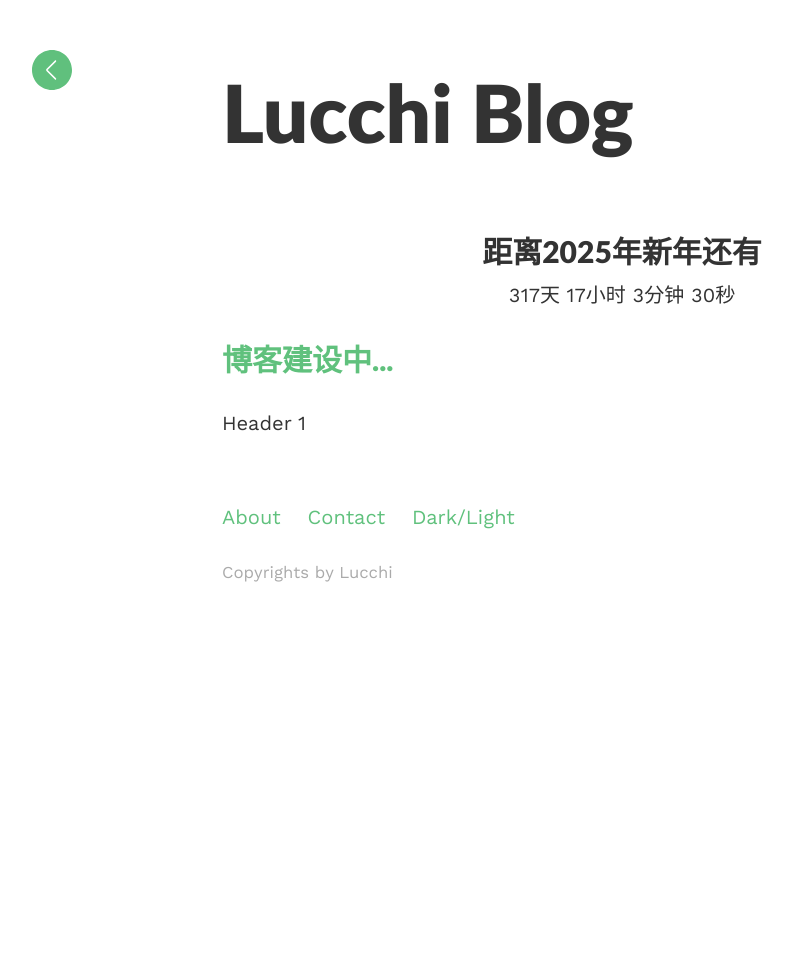
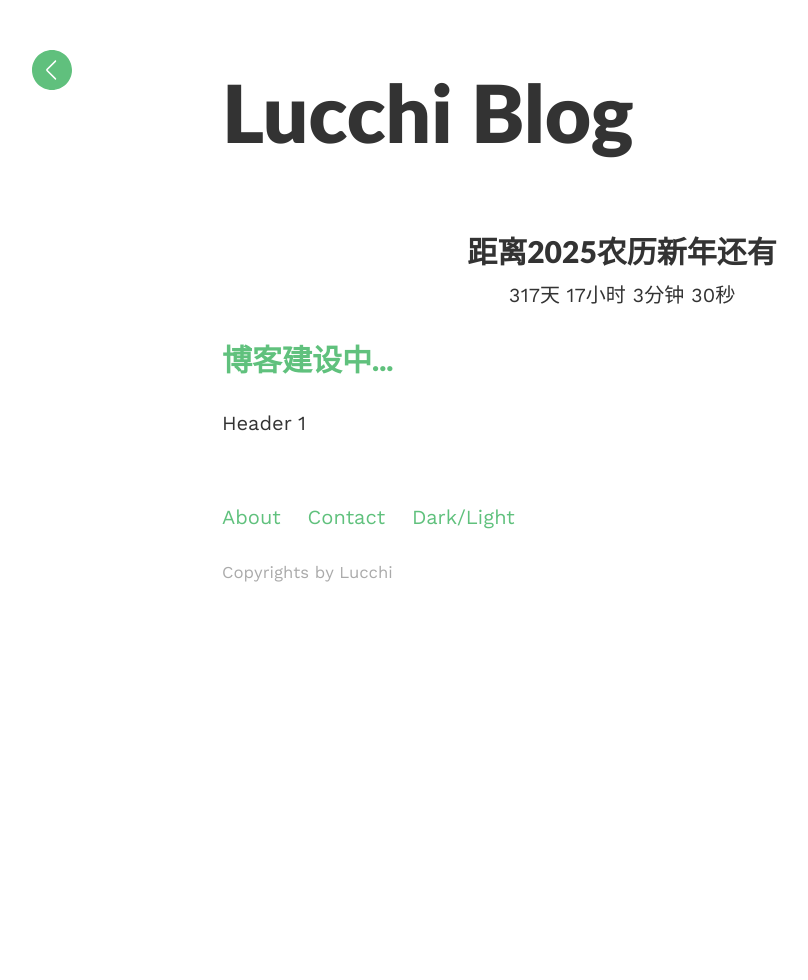
Before and after one commit to KEAIYOUAIXIAO/KEAIYOUAIXIAO.github.io, a Jekyll site: the page built from index.html, in a window 1280 px wide. Shown: the whole page, without its empty margins (18-826 px from the left). Built offline with Jekyll 4.4.1, drawn with Linux system fonts in a browser that asks for light colours; the list of posts is cut into pages by our own code.

Commit message:
Update index.html

```diff
--- a/index.html
+++ b/index.html
@@ -3,32 +3,27 @@
 ---
 <h1 class="headline">{{site.title}}</h1>
 
-<h1 align="center">距离2025年新年还有</h1>
+<h1 align="center">距离2025农历新年还有</h1>
   <div id="countdown" align="center"></div>
 
   <script>
-    // 目标日期
+
     var targetDate = new Date("2025-01-29T00:00:00");
 
-    // 更新倒计时
     function updateCountdown() {
       var now = new Date();
       var timeLeft = targetDate - now;
 
-      // 计算剩余的天、小时、分钟和秒
       var days = Math.floor(timeLeft / (1000 * 60 * 60 * 24));
       var hours = Math.floor((timeLeft % (1000 * 60 * 60 * 24)) / (1000 * 60 * 60));
       var minutes = Math.floor((timeLeft % (1000 * 60 * 60)) / (1000 * 60));
       var seconds = Math.floor((timeLeft % (1000 * 60)) / 1000);
 
-      // 更新页面上的倒计时显示
       document.getElementById("countdown").innerHTML = days + "天 " + hours + "小时 " + minutes + "分钟 " + seconds + "秒";
 
-      // 每秒钟更新一次倒计时
       setTimeout(updateCountdown, 1000);
     }
 
-    // 启动倒计时
     updateCountdown();
   </script>
 
```
